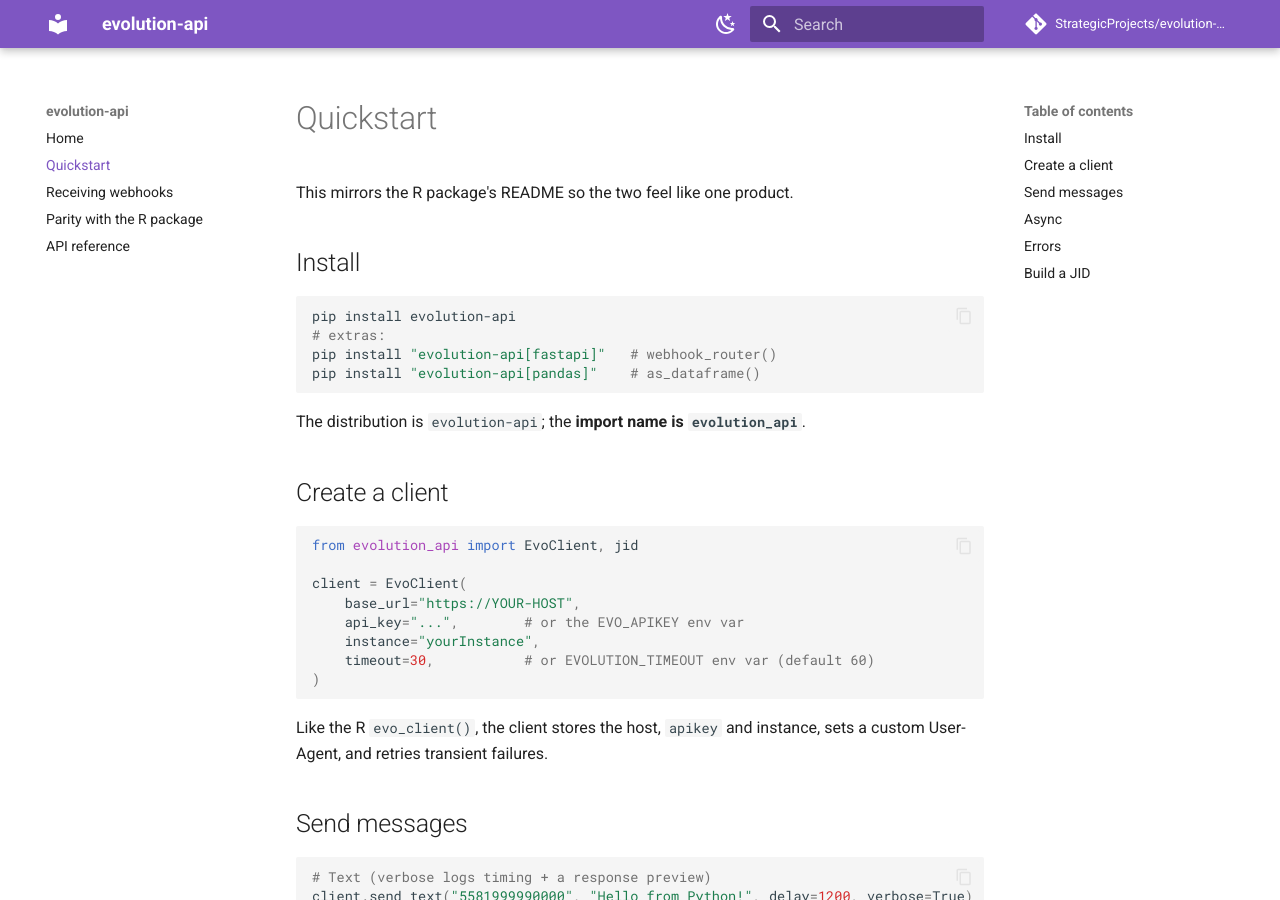
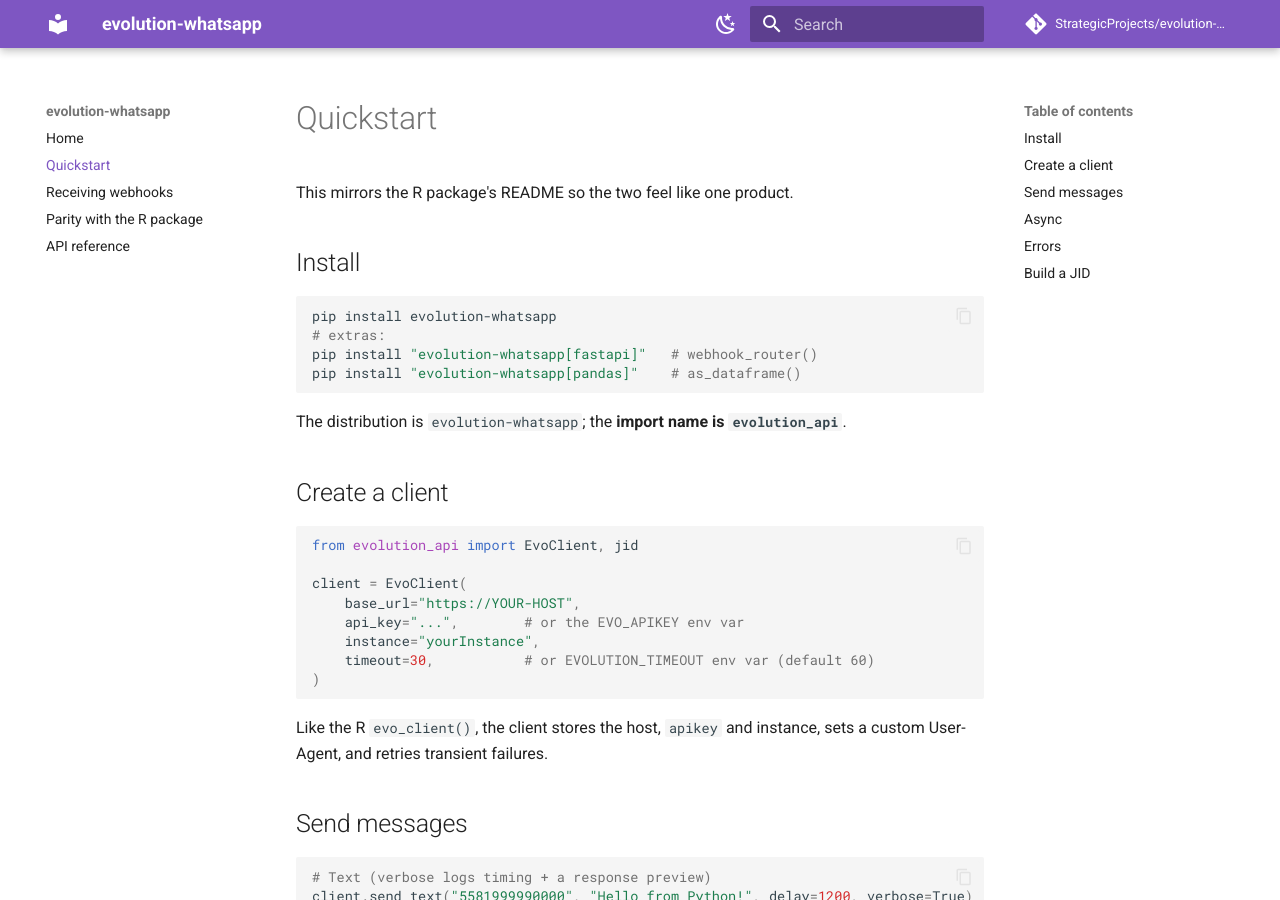
Before and after one commit to StrategicProjects/evolution-python, an MkDocs documentation site: the page built from docs/quickstart.md, in a window 1280 px wide and 900 px high. Built offline with MkDocs 1.6.1 and Material for MkDocs 9.7.7, drawn with Linux system fonts in a browser that asks for light colours; comment, search, counter and statistics services are not loaded.

Commit message:
Rename PyPI distribution to evolution-whatsapp
PyPI rejected 'evolution-api' as too similar to the existing 'evolutionapi'
(its check strips -_. separators -> evolutionapi). Import name stays
evolution_api (no code change); only the distribution name moves. Updates
pyproject, README, docs, extras hints, release workflow and DECISIONS D2.

Co-Authored-By: Claude Opus 4.8 (1M context) <noreply@anthropic.com>

````diff
--- a/docs/index.md
+++ b/docs/index.md
@@ -1,4 +1,4 @@
-# evolution-api
+# evolution-whatsapp
 
 A modern Python client for [Evolution API v2](https://doc.evolution-api.com/v2) —
 the Python twin of the R package
--- a/docs/quickstart.md
+++ b/docs/quickstart.md
@@ -5,13 +5,13 @@ This mirrors the R package's README so the two feel like one product.
 ## Install
 
 ```bash
-pip install evolution-api
+pip install evolution-whatsapp
 # extras:
-pip install "evolution-api[fastapi]"   # webhook_router()
-pip install "evolution-api[pandas]"    # as_dataframe()
+pip install "evolution-whatsapp[fastapi]"   # webhook_router()
+pip install "evolution-whatsapp[pandas]"    # as_dataframe()
 ```
 
-The distribution is `evolution-api`; the **import name is `evolution_api`**.
+The distribution is `evolution-whatsapp`; the **import name is `evolution_api`**.
 
 ## Create a client
 
--- a/mkdocs.yml
+++ b/mkdocs.yml
@@ -1,4 +1,4 @@
-site_name: evolution-api
+site_name: evolution-whatsapp
 site_description: A modern Python client for the Evolution API v2 (WhatsApp) — the twin of the R 'evolution' package.
 repo_url: https://github.com/StrategicProjects/evolution-python
 repo_name: StrategicProjects/evolution-python
--- a/pyproject.toml
+++ b/pyproject.toml
@@ -3,7 +3,7 @@ requires = ["hatchling"]
 build-backend = "hatchling.build"
 
 [project]
-name = "evolution-api"
+name = "evolution-whatsapp"
 version = "0.1.0"
 description = "A modern Python client for the Evolution API v2 (WhatsApp) — the twin of the R 'evolution' package."
 readme = "README.md"
@@ -17,7 +17,7 @@ authors = [
 maintainers = [
   { name = "Andre Leite", email = "leite@de.ufpe.br" },
 ]
-keywords = ["whatsapp", "evolution-api", "messaging", "chatbot", "baileys", "httpx", "async"]
+keywords = ["whatsapp", "evolution-api", "evolution", "messaging", "chatbot", "baileys", "httpx", "async"]
 classifiers = [
   "Development Status :: 4 - Beta",
   "Intended Audience :: Developers",
--- a/src/evolution_api/__init__.py
+++ b/src/evolution_api/__init__.py
@@ -1,4 +1,4 @@
-"""evolution-api — a modern Python client for the Evolution API v2 (WhatsApp).
+"""evolution-whatsapp — a modern Python client for the Evolution API v2 (WhatsApp).
 
 The Python twin of the R package
 `StrategicProjects/evolution <https://cran.r-project.org/package=evolution>`_:
````
Also changed, not shown: DECISIONS.md (+12 -8 lines), README.md (+8 -8 lines), 8 other files.
